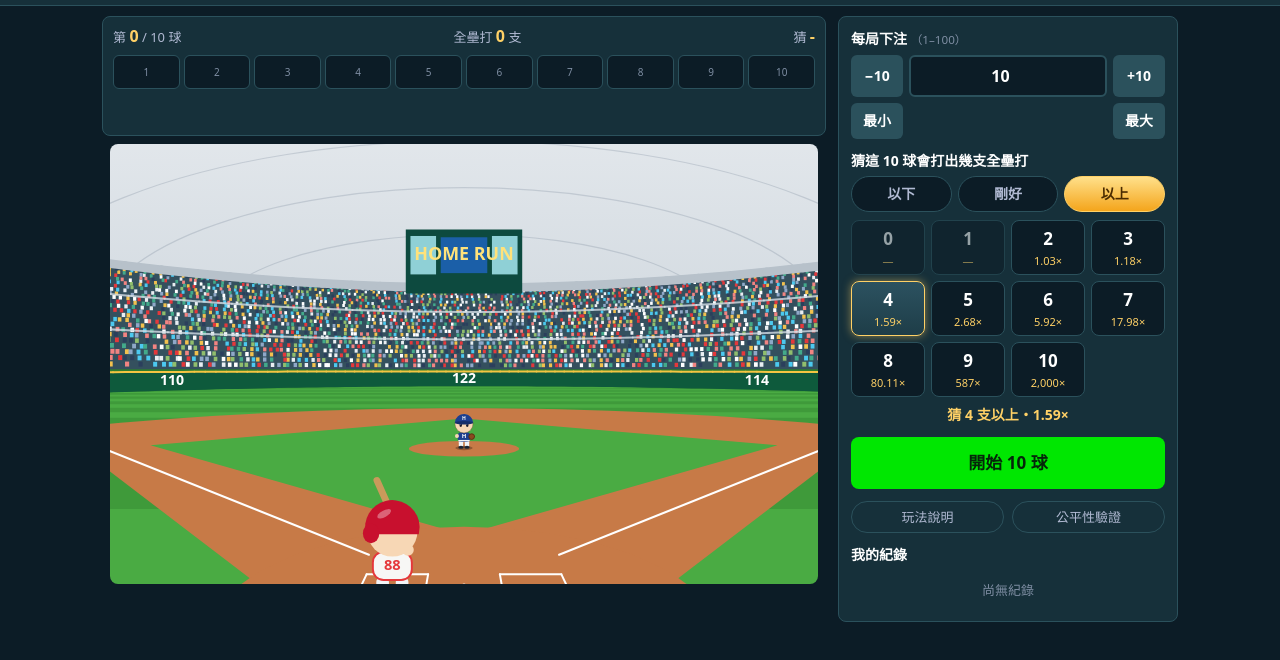
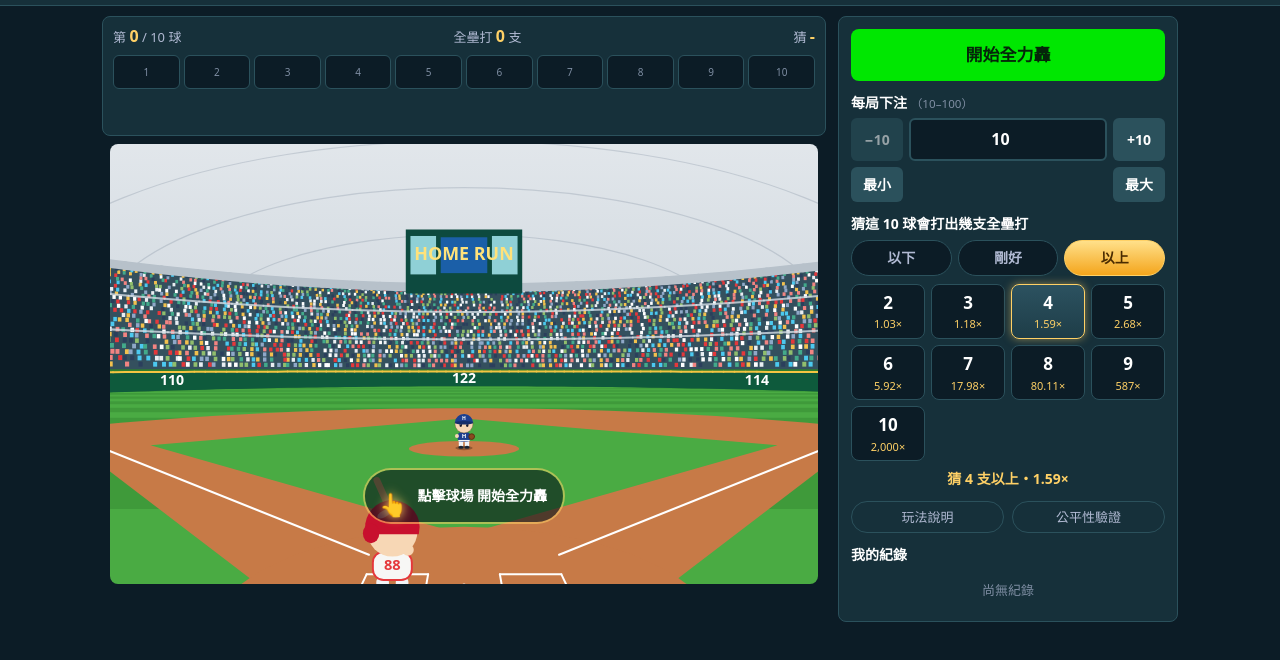
Before and after one commit to acc2023156/HomeRun, a plain HTML site: page derby.html in a window 1280 px wide. Shown: the part 50-710 px from the top of the page. Drawn offline with Linux system fonts and the light colour scheme; animation ran at ten frames a second.

Commit message:
全壘打競賽: 開始全力轟 on top, tap the field to play, bets 10–100
- The start button reads 開始全力轟 and sits above 每局下注.
- The field shows an animated finger hint (點擊球場 開始全力轟); tapping
  the field starts a round too. The hint hides while balls are flying.
- Bets go 10–100 in steps of 10 (no more 1/11/21…); −10 is disabled at
  10 and +10 at 100; 最小 = 10.
- Options that are not offered (0–1 支以上, 7–10 支以下) are hidden
  instead of shown disabled.
- HR distances in the top slots are bolder.

Co-Authored-By: Claude Opus 5.5 (1M context) <noreply@anthropic.com>

```diff
--- a/css/derby.css
+++ b/css/derby.css
@@ -8,10 +8,16 @@
 .dy-balls { list-style: none; margin: 8px 0 0; padding: 0; display: grid; grid-template-columns: repeat(10, minmax(0, 1fr)); gap: 4px; }
 .dy-balls li { height: 34px; border-radius: 6px; background: var(--input); border: 1px solid var(--line); display: grid; place-items: center; font-size: 10px; color: var(--muted); line-height: 1.1; text-align: center; }
 .dy-balls li.now { border-color: var(--gold); box-shadow: 0 0 6px rgba(255, 209, 102, .6); }
-.dy-balls li.hr { background: linear-gradient(180deg, #ffe08a, #f4a51c); color: #4a2b00; font-weight: 900; border-color: #ffd166; }
-.dy-balls li.out { color: var(--strong); }
+.dy-balls li.hr { background: linear-gradient(180deg, #ffe08a, #f4a51c); color: #4a2b00; font-weight: 900; font-size: 11px; border-color: #ffd166; }
+.dy-balls li.out { color: var(--strong); font-weight: 700; }
 .dy-chart { position: relative; height: min(62vw, 440px); min-height: 260px; border-radius: var(--radius); overflow: hidden; background: #10222b; }
 .dy-chart canvas { width: 100%; height: 100%; display: block; }
+/* 球場上的手指提示：點擊球場即開始 */
+.dy-tap { position: absolute; left: 50%; bottom: 14%; transform: translateX(-50%); border: 0; background: rgba(8, 20, 26, .62); color: #fff; border-radius: 99px; padding: 8px 16px 8px 12px; display: flex; align-items: center; gap: 8px; font-weight: 800; font-size: 14px; cursor: pointer; box-shadow: 0 0 0 2px rgba(255, 209, 102, .55); }
+.dy-tap[hidden] { display: none; }
+.dy-tap .finger { font-size: 26px; display: inline-block; animation: dyTap 1.1s ease-in-out infinite; transform-origin: 50% 90%; }
+@keyframes dyTap { 0%, 100% { transform: translateY(0) scale(1); } 40% { transform: translateY(6px) scale(.88); } 55% { transform: translateY(6px) scale(.88); filter: drop-shadow(0 0 6px #ffd166); } }
+.dy-chart { cursor: pointer; }
 .dy-result { position: absolute; left: 50%; top: 42%; transform: translate(-50%, -50%); background: rgba(8, 20, 26, .86); border: 2px solid var(--gold); border-radius: 14px; padding: 12px 22px; text-align: center; color: var(--strong); }
 .dy-result b { display: block; font-size: 26px; color: var(--gold); }
 .dy-result.lose b { color: #ff9aa9; }
--- a/derby.html
+++ b/derby.html
@@ -8,7 +8,7 @@
 <meta name="description" content="全壘打競賽：一局 10 球，猜會打出幾支全壘打，猜中依支數倍數派彩">
 <title>全壘打競賽</title>
 <link rel="stylesheet" href="css/style.css?v=13">
-<link rel="stylesheet" href="css/derby.css?v=2">
+<link rel="stylesheet" href="css/derby.css?v=3">
 </head>
 <body class="derby">
 <header class="topbar">
@@ -27,17 +27,21 @@
       <div class="dy-score"><span>第 <b id="ballNo">0</b> / 10 球</span><span>全壘打 <b id="homerCount">0</b> 支</span><span>猜 <b id="pickShown">-</b></span></div>
       <ol class="dy-balls" id="ballSlots" aria-label="10 球結果"></ol>
     </div>
-    <div class="chart-wrap dy-chart"><canvas id="chart" aria-label="球場"></canvas><div class="dy-result" id="result" hidden></div></div>
+    <div class="chart-wrap dy-chart"><canvas id="chart" aria-label="球場"></canvas><div class="dy-result" id="result" hidden></div><button type="button" class="dy-tap" id="tapHint" aria-label="點擊球場開始全力轟"><span class="finger" aria-hidden="true">👆</span><span>點擊球場 開始全力轟</span></button></div>
   </section>
 
   <section class="dy-panel">
+    <div class="dy-actions">
+      <button type="button" class="dy-go" id="goBtn">開始全力轟</button>
+      <button type="button" class="dy-skip" id="skipBtn" hidden>跳過動畫</button>
+    </div>
     <div class="dy-field">
-      <label for="wager">每局下注 <small>（1–100）</small></label>
+      <label for="wager">每局下注 <small>（10–100）</small></label>
       <div class="dy-wager">
         <button type="button" data-step="-10">−10</button>
-        <input id="wager" type="number" inputmode="decimal" min="1" max="100" step="1" value="10">
+        <input id="wager" type="number" inputmode="numeric" min="10" max="100" step="10" value="10">
         <button type="button" data-step="10">+10</button>
-        <button type="button" data-set="1">最小</button>
+        <button type="button" data-set="10">最小</button>
         <button type="button" data-set="100">最大</button>
       </div>
     </div>
@@ -46,10 +50,6 @@
       <div class="dy-conds" id="conds" role="group" aria-label="玩法"></div>
       <div class="dy-picks" id="picks"></div>
       <div class="dy-summary" id="betSummary"></div>
-    </div>
-    <div class="dy-actions">
-      <button type="button" class="dy-go" id="goBtn">開始 10 球</button>
-      <button type="button" class="dy-skip" id="skipBtn" hidden>跳過動畫</button>
     </div>
     <div class="dy-links"><button type="button" id="rulesBtn">玩法說明</button><button type="button" id="fairBtn">公平性驗證</button></div>
     <div class="dy-history"><h3>我的紀錄</h3><div id="history" class="dy-hist-list"><div class="empty">尚無紀錄</div></div></div>
@@ -84,7 +84,7 @@
 <script src="js/sound.js?v=13"></script>
 <script src="js/engine.js?v=13"></script>
 <script src="js/field.js?v=15"></script>
-<script src="js/derby.js?v=2"></script>
+<script src="js/derby.js?v=3"></script>
 <!-- 大廳背景音樂帶進遊戲（大廳「設定 → 聲音」可關閉） -->
 <script src="https://acc2023156.github.io/GD_Lobby/music/carry.js" defer></script>
 </body>
--- a/js/derby.js
+++ b/js/derby.js
@@ -8,7 +8,7 @@
   const $ = (s) => document.querySelector(s);
 
   /* ---------- 規則（與 SHA-Platform apps/edge-api/src/derby.ts 相同） ---------- */
-  const BALLS = 10, CHANCE = 0.4, RTP = 0.985, MAX_MULT = 2000, MAX_CHANCE = 0.97, MAX_DISTANCE = 160, MIN_BET = 1, MAX_BET = 100;
+  const BALLS = 10, CHANCE = 0.4, RTP = 0.985, MAX_MULT = 2000, MAX_CHANCE = 0.97, MAX_DISTANCE = 160, MIN_BET = 10, MAX_BET = 100, BET_STEP = 10;
   const binom = (n, k) => { let r = 1; for (let i = 1; i <= k; i++) r = (r * (n - k + i)) / i; return Math.round(r); };
   const chance = (k) => binom(BALLS, k) * CHANCE ** k * (1 - CHANCE) ** (BALLS - k);
   // 玩法：剛好 k 支、k 支以上、k 支以下（同六子骰）；猜中機率超過 97% 的選項不開放
@@ -116,7 +116,7 @@
   const el = {
     balance: $('#balance'), wager: $('#wager'), picks: $('#picks'), go: $('#goBtn'), skip: $('#skipBtn'), slots: $('#ballSlots'),
     ballNo: $('#ballNo'), homerCount: $('#homerCount'), pickShown: $('#pickShown'), result: $('#result'), history: $('#history'),
-    toasts: $('#toasts'), soundBtn: $('#soundBtn'),
+    toasts: $('#toasts'), soundBtn: $('#soundBtn'), tap: $('#tapHint'), chartWrap: $('#chart').parentElement,
   };
   // 進場預設：4 支以上
   let cond = 'ge', pick = 4, playing = false, shownBalance = null;
@@ -133,8 +133,9 @@
     if (PAYTABLE[cond][pick] == null) pick = PAYTABLE[cond].findIndex((m) => m != null);
     $('#conds').innerHTML = Object.entries(CONDS).map(([c, name]) => `<button type="button" data-cond="${c}" class="${c === cond ? 'on' : ''}">${name}</button>`).join('');
     $('#conds').querySelectorAll('button').forEach((b) => { b.disabled = playing; b.onclick = () => { cond = b.dataset.cond; renderPicks(); }; });
-    el.picks.innerHTML = PAYTABLE[cond].map((m, k) => `<button type="button" data-pick="${k}" class="${k === pick ? 'on' : ''}" ${m == null ? 'disabled' : ''}><b>${k}</b><small>${m == null ? '—' : fmtX(m)}</small></button>`).join('');
-    el.picks.querySelectorAll('button').forEach((b) => { if (PAYTABLE[cond][Number(b.dataset.pick)] != null) b.disabled = playing; b.onclick = () => { pick = Number(b.dataset.pick); renderPicks(); }; });
+    // 猜中機率超過 97% 的選項不開放，直接不顯示
+    el.picks.innerHTML = PAYTABLE[cond].map((m, k) => (m == null ? '' : `<button type="button" data-pick="${k}" class="${k === pick ? 'on' : ''}"><b>${k}</b><small>${fmtX(m)}</small></button>`)).join('');
+    el.picks.querySelectorAll('button').forEach((b) => { b.disabled = playing; b.onclick = () => { pick = Number(b.dataset.pick); renderPicks(); }; });
     $('#betSummary').textContent = `猜 ${betText(cond, pick)}・${fmtX(PAYTABLE[cond][pick])}`;
   }
   function renderSlots(balls = [], upto = -1) {
@@ -144,22 +145,33 @@
       return `<li class="${b.homer ? 'hr' : 'out'}">${b.homer ? 'HR' : ''}<br>${Math.round(b.distance)}m</li>`;
     }).join('');
   }
+  // 每局下注 10–100，以 10 為單位；到最小時 −10 不能按，到最大時 +10 不能按
   function readWager() {
-    const v = Math.min(MAX_BET, Math.max(MIN_BET, Math.round(Number(el.wager.value) || MIN_BET)));
+    const v = Math.min(MAX_BET, Math.max(MIN_BET, Math.round((Number(el.wager.value) || MIN_BET) / BET_STEP) * BET_STEP));
     el.wager.value = v;
+    renderWagerButtons();
     return v;
+  }
+  function renderWagerButtons() {
+    const v = Number(el.wager.value);
+    document.querySelectorAll('.dy-wager button').forEach((b) => {
+      const step = Number(b.dataset.step || 0);
+      b.disabled = playing || (step < 0 && v <= MIN_BET) || (step > 0 && v >= MAX_BET);
+    });
   }
   function lock(on) {
     playing = on;
     el.go.disabled = on;
     el.wager.disabled = on;
-    document.querySelectorAll('.dy-wager button').forEach((b) => { b.disabled = on; });
+    renderWagerButtons();
     el.skip.hidden = !on;
+    el.tap.hidden = on;
     renderPicks();
   }
   document.querySelectorAll('.dy-wager button').forEach((b) => (b.onclick = () => {
     const v = b.dataset.set ? Number(b.dataset.set) : (Number(el.wager.value) || 0) + Number(b.dataset.step);
     el.wager.value = Math.min(MAX_BET, Math.max(MIN_BET, v));
+    readWager();
   }));
   el.wager.addEventListener('change', readWager);
 
@@ -365,7 +377,14 @@
     }
   };
 
+  // 點擊球場（或手指提示）也可以開始
+  el.chartWrap.addEventListener('click', (e) => {
+    if (playing || el.go.disabled || e.target.closest('.dy-result')) return;
+    el.go.click();
+  });
+
   /* ---------- 開始 ---------- */
+  readWager();
   renderPicks();
   renderSlots();
   renderHistory();
```
